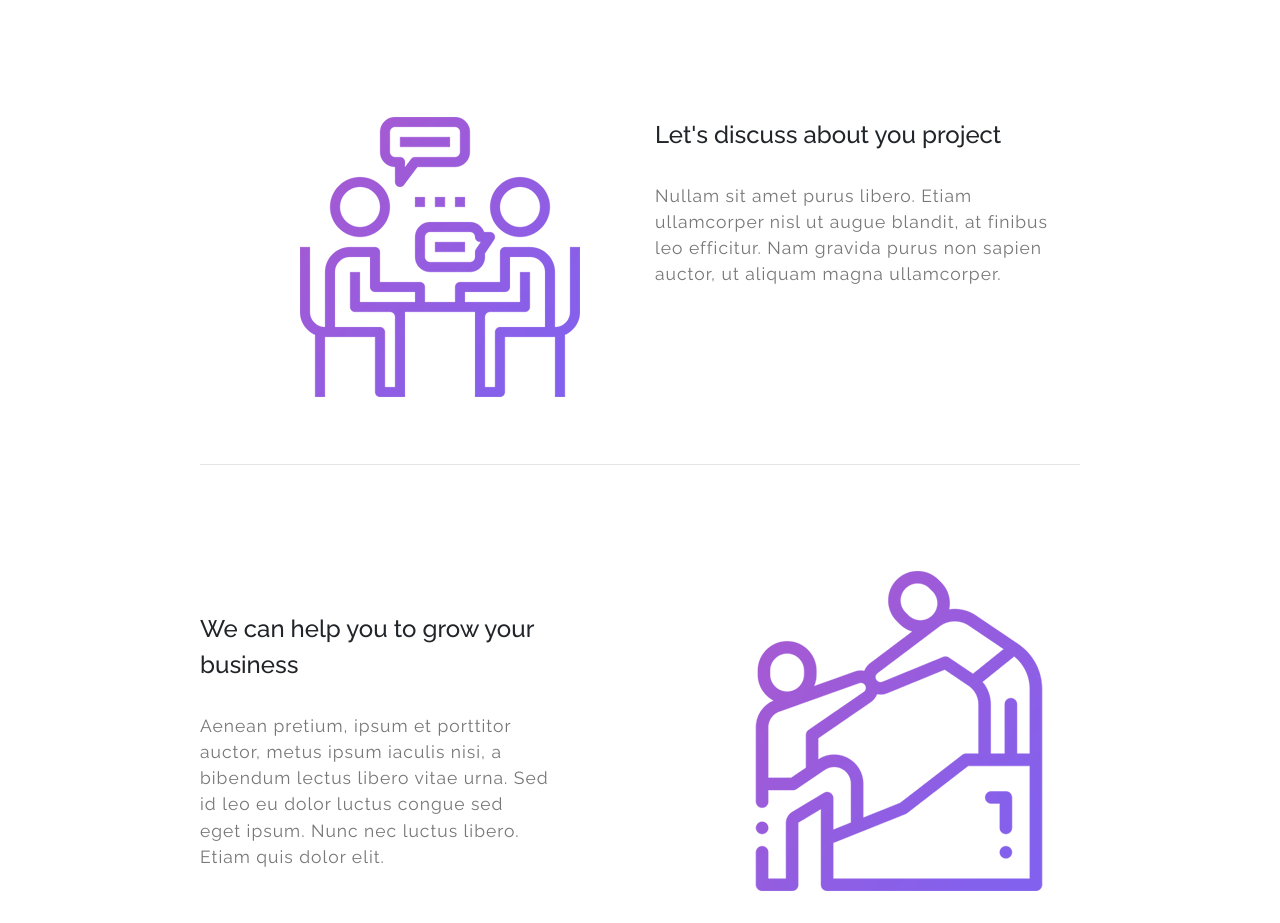
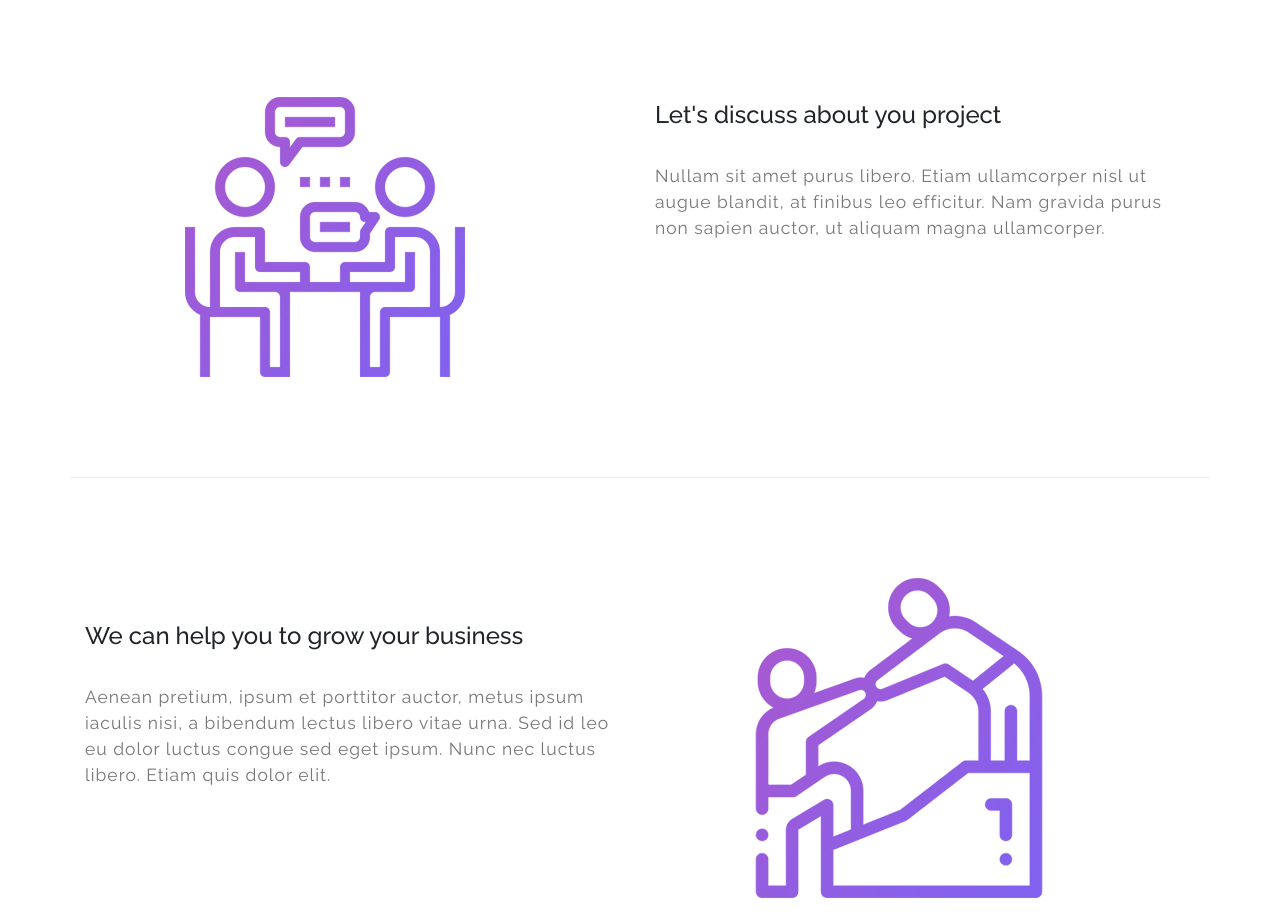
Before and after one commit to TuiTenVan/Project-mini-02, a plain HTML site: page index.html in a window 1280 px wide. Shown: the part 878-1801 px from the top of the page. Drawn offline with nearby package versions, Linux system fonts and the light colour scheme.

Commit message:
project-02

```diff
--- a/asset/css/style.css
+++ b/asset/css/style.css
@@ -159,8 +159,15 @@
 }
 /* end section-two  */
 .section-three{
-    margin: 70px 200px;
-    padding: 50px 0 0;
+    margin-top: 100px;
+    display: flex;
+    justify-content: space-around;
+    align-items: center;
+    /* padding-bottom: 100px; */
+}
+.section-three .container{
+    border-bottom: 1px solid #eeeeee;
+    padding-bottom: 100px;
 }
 .section-three img{
     margin: 0 100px;
@@ -174,25 +181,19 @@
     font-size: 17.5px;
     color: #777777;
     letter-spacing: 1px;
+
 }
-/* @media (max-width: 991px){
-    .section-three {
-        margin: 70px 100px;
+@media (max-width: 991px){
+    .section-three img{
+        margin: 0 auto;
+        display: block;
+        margin-bottom: 30px;
     }
-    .section-three img{
-        margin-left: 150px;
-    }
-} */
-.hr{
-    bottom: 0px;
-    width: 100%;
-    height: 1px;
-    margin-top: 50px;
-    border: 1px solid: #000;
 }
 .section-four{
-    margin: 70px 200px;
-    padding: 20px 0 0;
+    display: flex;
+    align-items: center;
+    padding: 100px 0;
 }
 .section-four img{
     margin: 0 100px;
@@ -209,6 +210,12 @@
     color: #777777;
     letter-spacing: 1px;
     margin-bottom: 50px;
+}
+@media (max-width: 991px){
+    .section-four img{
+        margin: 0 auto;
+        display: block;
+    }
 }
 /* end section-five  */
 .section-five{
--- a/index.html
+++ b/index.html
@@ -109,13 +109,12 @@
         </div>
     </div>
     <div class="section-three">
-        <div class="inner-container">
+        <div class="container">
             <div class="row">
-                <div class="col-xl-5 col-lg-5 col-md-12 col-sm-12">
+                <div class="col-xl-6 col-lg-6 col-md-12 col-sm-12 col-12">
                     <img src="asset/css/image/left-image.png">
                 </div>
-                <div class="col-xl-1"></div>
-                <div class="col-xl-6 col-l-6 col-md-12 col-sm-12">
+                <div class="col-xl-6 col-lg-6 col-md-12 col-sm-12 col-12">
                     <div class="inner-title">
                         Let's discuss about you project
                     </div>
@@ -124,18 +123,12 @@
                     </div>
                 </div>
             </div>
-            <div class="row">
-                <div class="col-xl-12">
-                    <div class="hr"></div>
-                    <hr>
-                </div>
-            </div>
         </div>
     </div>
     <div class="section-four">
-        <div class="inner-container">
+        <div class="container">
             <div class="row">
-                <div class="col-xl-5 col-lg-5 col-md-12 col-sm-12">
+                <div class="col-xl-6 col-lg-6 col-md-12 col-sm-12">
                     <div class="inner-title">
                         We can help you to grow your business
                     </div>
@@ -143,8 +136,7 @@
                         Aenean pretium, ipsum et porttitor auctor, metus ipsum iaculis nisi, a bibendum lectus libero vitae urna. Sed id leo eu dolor luctus congue sed eget ipsum. Nunc nec luctus libero. Etiam quis dolor elit.
                     </div>
                 </div>
-                <div class="col-xl-1"></div>
-                <div class="col-xl-6 col-l-6 col-md-12 col-sm-12">
+                <div class="col-xl-6 col-lg-6 col-md-12 col-sm-12">
                     <img src="asset/css/image/right-image.png">
                 </div>
             </div>
```
